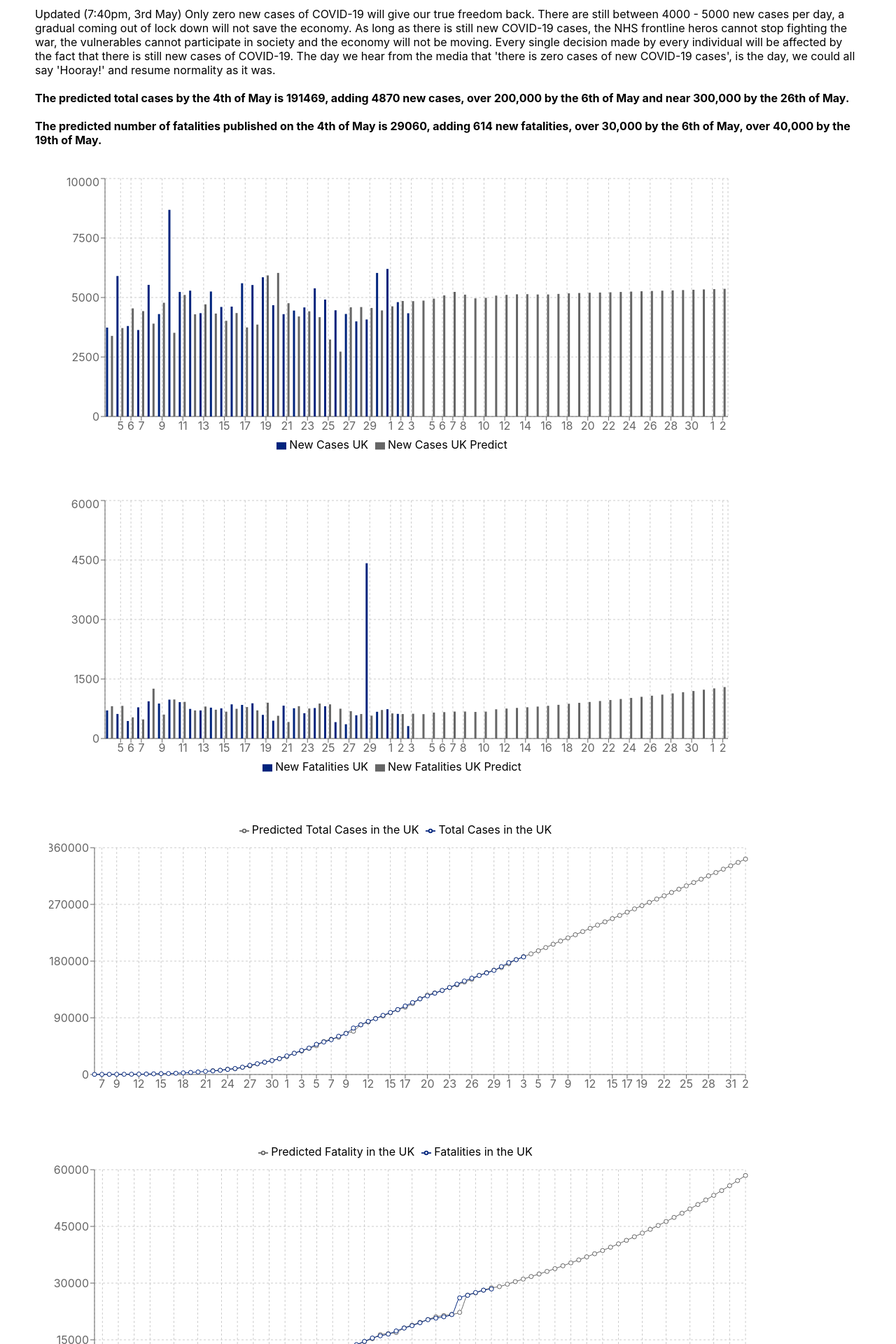
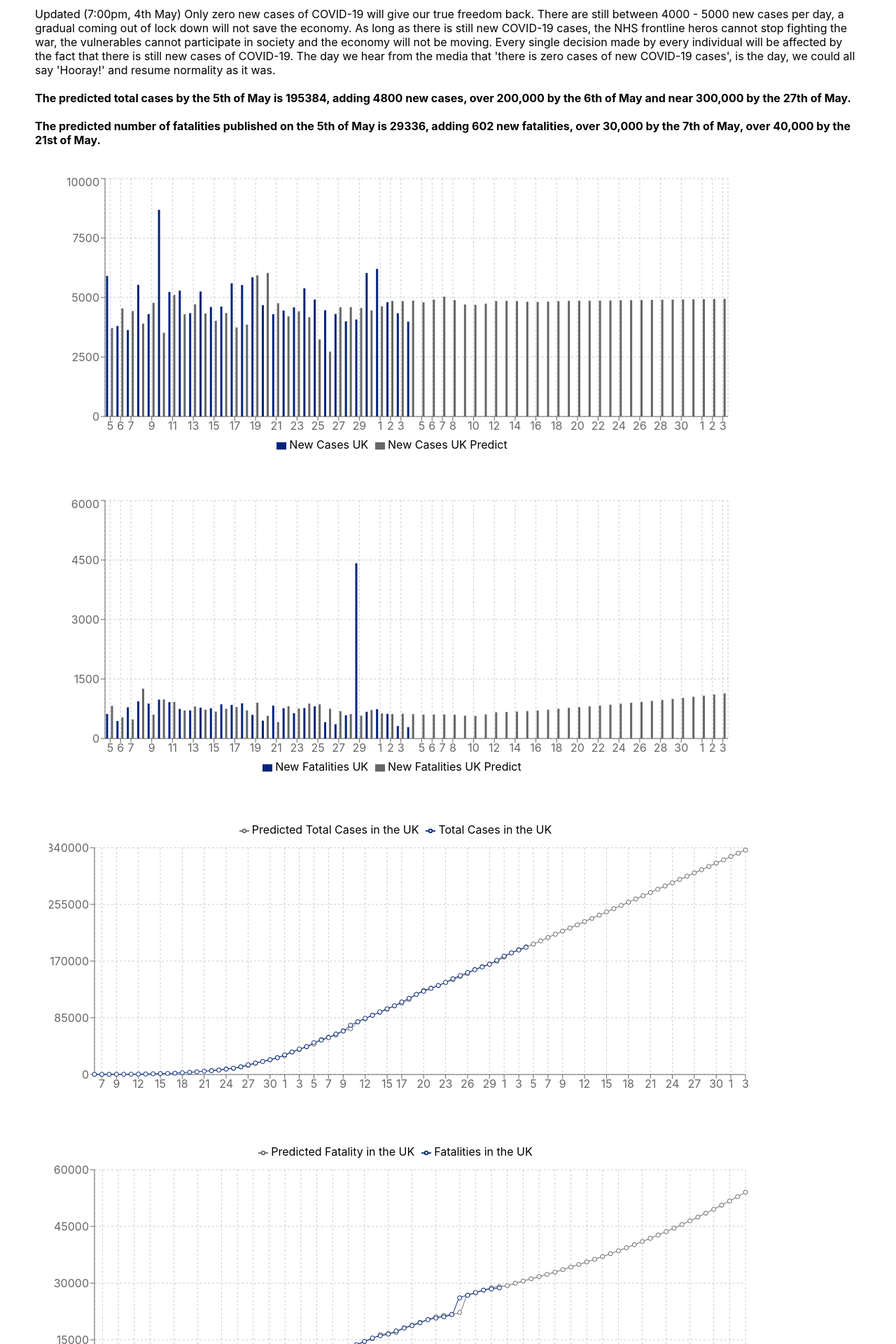
Before and after one commit to linamm/coronachart, a React (Create React App) app in the folder coronachart/: page / in a window 1280 px wide. Shown: the part 140-2060 px from the top of the page at 70% size. Built offline with nearby package versions, Linux system fonts and the light colour scheme.

Commit message:
update data and comments

```diff
--- a/coronachart/src/App.js
+++ b/coronachart/src/App.js
@@ -91,17 +91,17 @@ function App() {
       </div>
 
       <div style={styles.paragraph}>
-        Updated (7:40pm, 3rd May)
+        Updated (7:00pm, 4th May)
         Only zero new cases of COVID-19 will give our true freedom back. There are still between 4000 - 5000 new cases per day, a gradual coming out of lock down will not save the economy. As long as there is still new COVID-19 cases, the NHS frontline heros cannot stop fighting the war, the vulnerables cannot participate in society and the economy will not be moving. Every single decision made by every individual will be affected by the fact that there is still new cases of COVID-19. The day we hear from the media that 'there is zero cases of new COVID-19 cases', is the day, we could all say 'Hooray!' and resume normality as it was.
       </div>
       <div style={styles.paragraph}>
         <b>
-          The predicted total cases by the 4th of May is 191469, adding 4870 new cases, over 200,000 by the 6th of May and near 300,000 by the 26th of May.
+          The predicted total cases by the 5th of May is 195384, adding 4800 new cases, over 200,000 by the 6th of May and near 300,000 by the 27th of May.
         </b>
       </div>
       <div style={styles.paragraph}>
         <b>
-          The predicted number of fatalities published on the 4th of May is 29060, adding 614 new fatalities, over 30,000 by the 6th of May, over 40,000 by the 19th of May.
+          The predicted number of fatalities published on the 5th of May is 29336, adding 602 new fatalities, over 30,000 by the 7th of May, over 40,000 by the 21st of May.
         </b>
       </div>
 
--- a/coronachart/src/Data.js
+++ b/coronachart/src/Data.js
@@ -55,7 +55,7 @@ import { getPredictCases, getNewCases, getFatalityRates } from './Predict.js';
   {"name": "1", "it": 22745, "cn": 3176, 'uk': 27510, 'uk_predict': 27404},
   {"name": "2", "it": 23227, "cn": 3189, 'uk': 28131, 'uk_predict': 28127},
   {"name": "3", "it": 23660, "cn": 3199, 'uk': 28446, 'uk_predict': 28755},
-  {"name": "4", "it": 24114, "cn": 3213},
+  {"name": "4", "it": 24114, "cn": 3213, 'uk': 28734, 'uk_predict': 29060},
   {"name": "5", "it": 24648, "cn": 3226},
 ];
 
@@ -119,12 +119,13 @@ const raw_total_cases = [
   {"name": "1", "it": 178972, "cn": 80860, 'uk': 177454, 'uk_predict': 175882},
   {"name": "2", "it": 181228, "cn": 80881, 'uk': 182260, 'uk_predict': 182308},
   {"name": "3", "it": 183957, "cn": 80894, 'uk': 186599, 'uk_predict': 187107},
+  {"name": "4", "uk": 190584, "uk_predict": 191469}
 ];
 
 export const numberOfDaysInTheFuture = 30;
 export const totalCaseStartDay = 6;
 export const fatalityCaseStartDay = 14;
-export const Today = 31 + 30 + 3; // 31 days in March + days in April + days in May
+export const Today = 31 + 30 + 4; // 31 days in March + days in April + days in May
 export const TodayTotalIndex = Today - totalCaseStartDay;
 export const TodayFatalityIndex = Today - fatalityCaseStartDay;
 const totalCases = getPredictCases(raw_total_cases, TodayTotalIndex, numberOfDaysInTheFuture);
--- a/coronachart/src/Predict.js
+++ b/coronachart/src/Predict.js
@@ -52,7 +52,7 @@ export const getPredictCasesItalyTrend = (cases, point_latest) => {
 
 const getCase = (cases, index, point_latest) => {
   let number = (index > point_latest) ? cases[index].uk_predict : cases[index].uk;
-  const day_from_spike = 4;
+  const day_from_spike = 5;
  // Tempory fix due to the goverment changes way of counting number of fatalites on the 29th April.
  // The predicted number was 22254 and the actual number reported was 26097.
  // Therefore add the same amount of extra number on the previous days to get the actual increase per day.
```
